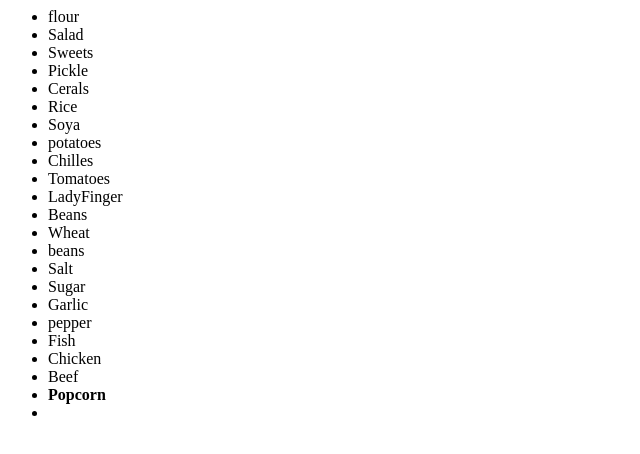
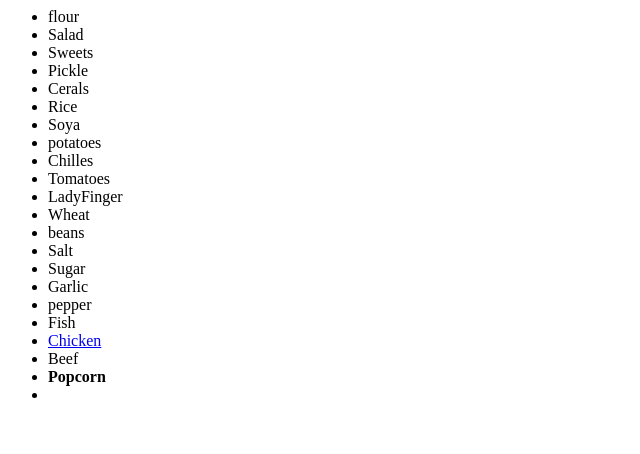
Before and after one commit to IntraGreen/-shoppinglist, a plain HTML site: page index.html in a window 1280 px wide. Shown: the whole page, without its empty margins (0-640 px from the left). Drawn offline with Linux system fonts and the light colour scheme.

Commit message:
Crazy about Chicken Stuff

```diff
--- a/index.html
+++ b/index.html
@@ -12,7 +12,6 @@
 <li>Chilles</li>
 <li>Tomatoes</li>
 <li>LadyFinger</li>
- <li>Beans</li>
 <li>Wheat</li>
 <li>beans</li>
 <li>Salt</li>
@@ -20,7 +19,7 @@
 <li>Garlic</li>
 <li>pepper</li>
 <li>Fish</li>
-<li>Chicken</li>
+<li><a href='google.com/ChickenMyWing'>Chicken</a></li>
 <li>Beef</li>
 <li><b>Popcorn</b><li>
 
```
